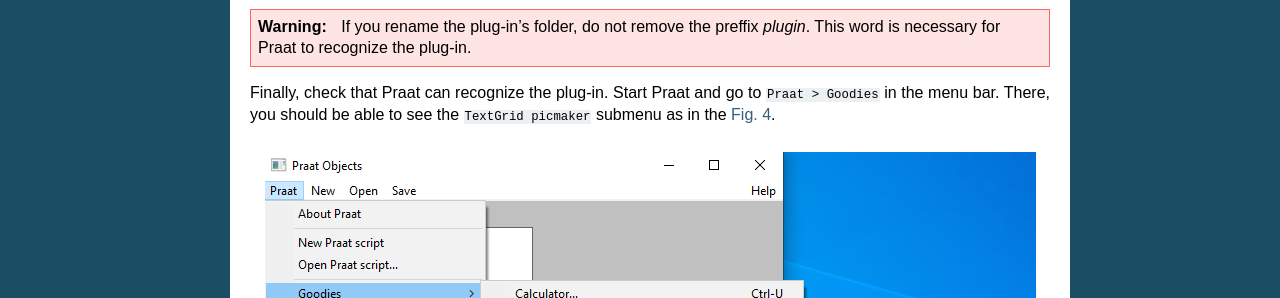
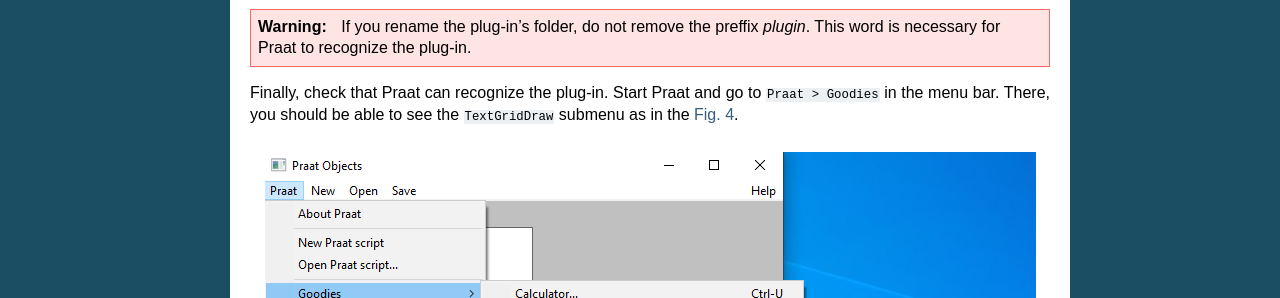
Before and after one commit to rolandomunoz/praat-TGDraw, a Sphinx documentation site: the page built from docs/source/installation.rst, in a window 1280 px wide and 900 px high, scrolled down 1146 px. Shown: the part 309-607 px from the top of the window. Built offline with Sphinx 7.4.7, drawn with Linux system fonts in a browser that asks for light colours.

Commit message:
Update installation.rst Rename plug-in name

```diff
--- a/docs/source/installation.rst
+++ b/docs/source/installation.rst
@@ -51,7 +51,7 @@
 
 Finally, check that Praat can recognize the plug-in. Start Praat and go to
 ``Praat > Goodies`` in the menu bar. There, you should be able to see the
-``TextGrid picmaker`` submenu as in the :numref:`plugin_menu`.
+``TextGridDraw`` submenu as in the :numref:`plugin_menu`.
 
 .. _plugin_menu:
 
@@ -60,4 +60,4 @@
 
    The plug-in menu
 
-.. _website: https://github.com/rolandomunoz/praat-textgrid_picmaker/releases/latest
+.. _website: https://github.com/rolandomunoz/textgrid_draw/releases/latest
```
